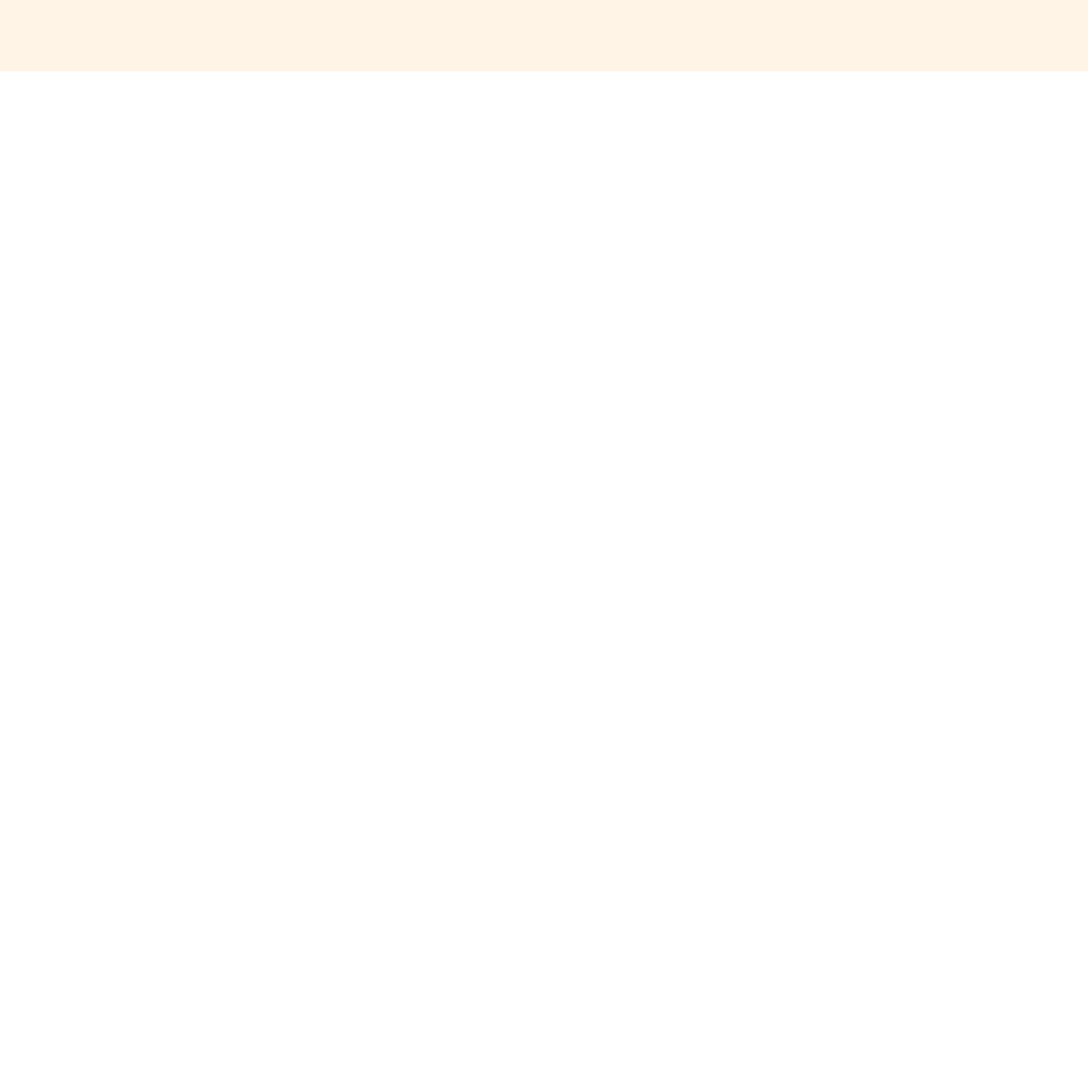
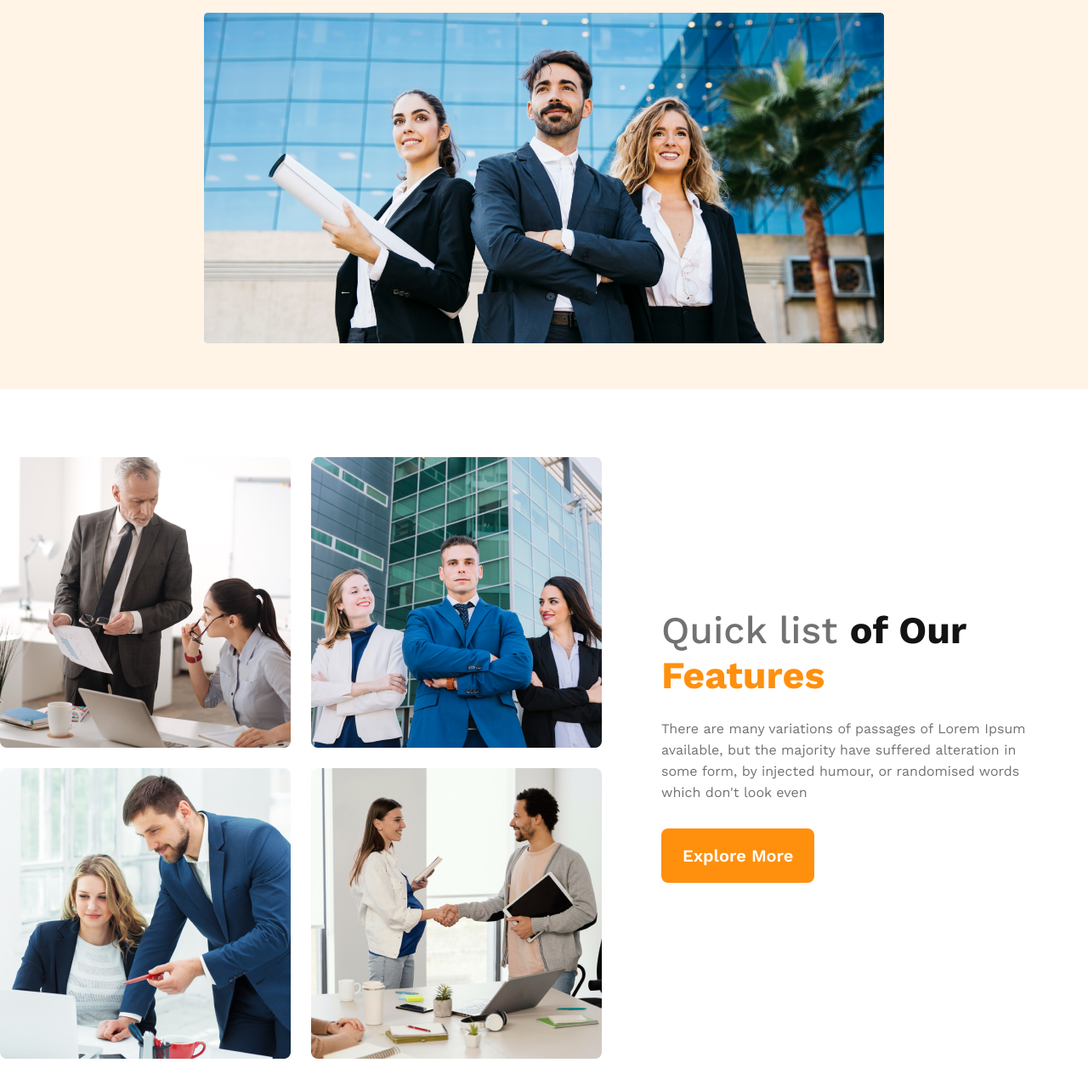
Before and after one commit to nawfs254/g3-architects, a plain HTML site: page index.html in a window 1280 px wide. Shown: the part 500-1784 px from the top of the page at 85% size. Before the commit the page ends 800 px from the top, so only its background shows below. Drawn offline with nearby package versions, Linux system fonts and the light colour scheme.

Commit message:
team section done

```diff
--- a/index.html
+++ b/index.html
@@ -24,10 +24,24 @@
                 <p>There are many variations of passages of Lorem Ipsum available, but the majority have suffered alteration in some form, by injected humour, or randomised words which don't look even</p>
                 <button class="btn-primary">Explore More</button>
             </div>
-            <img src="./g3-architects-resources/images/banner.png" alt="">
+            <img src="./resources of g3-architects/images/banner.png" alt="">
         </div>
     </header>
-    <main></main>
+    <main>
+        <div class="team-container">
+            <div class="team-container-img">
+               <img src="./resources of g3-architects/images/team1.png" alt="">
+               <img src="./resources of g3-architects/images/team2.png" alt="">
+               <img src="./resources of g3-architects/images/team3.png" alt="">
+               <img src="./resources of g3-architects/images/team4.png" alt="">
+            </div>
+            <div class="team-container-text">
+                <h1><span>Quick list </span><span>of Our </span><span>Features</span></h1>
+                <p>There are many variations of passages of Lorem Ipsum available, but the majority have suffered alteration in some form, by injected humour, or randomised words which don't look even</p>
+                <button class="btn-primary">Explore More</button>
+            </div>
+        </div>
+    </main>
     <footer></footer>
 </body>
 </html>
--- a/style.css
+++ b/style.css
@@ -1,4 +1,4 @@
-@import url('https://fonts.googleapis.com/css2?family=Work+Sans:wght@400;600;700&display=swap');
+@import url('https://fonts.googleapis.com/css2?family=Work+Sans:wght@400;500;600;700&display=swap');
 
 /* Shared styles */
 
@@ -52,6 +52,12 @@ nav{
     text-decoration: none;
 }
 
+/* main section */
+main{
+    max-width: 1400px;
+    margin: 0 auto;
+}
+
 /* banner info */
 
 .banner .bannerInfo{
@@ -76,6 +82,47 @@ nav{
     margin: 0 auto;
 }
 
+/* team section styles */
+.team-container{
+    display: flex;
+    align-items: center;
+    margin: 80px 0;
+}
+
+.team-container-img{
+    display: grid;
+    grid-template-columns: repeat(2, 1fr);
+    gap: 24px;
+}
+
+.team-container-text{
+    padding: 0 70px;
+    align-items: center;
+}
+
+.team-container-text>h1 span:first-child{
+    color: #727272;
+    font-size: 2.8rem;
+    font-weight: 500;
+}
+
+.team-container-text>h1 span:nth-child(2){
+    color: #131313;
+    font-size: 2.8rem;
+    font-weight: 700;
+}
+
+.team-container-text>h1 span:nth-child(3){
+    color: #FF900E;
+    font-size: 2.8rem;
+    font-weight: 700;
+}
+.team-container-text>p{
+    color: #727272;
+    line-height: 25px;
+    padding: 24px 0 0 0;
+}
+
 /* media queries */
 /* for small devices */
 @media screen and (max-width: 576px){
@@ -88,6 +135,16 @@ nav{
     .banner .bannerInfo{
         width: 400px;
     }
+    .team-container{
+        flex-direction: column-reverse;
+    }
+    .team-container-img{
+        padding: 20px 0;
+        grid-template-columns: 1fr;
+    }
+    .team-container-text{
+        text-align: center;
+    }
 }
 
 @media screen and (min-width: 576px) and (max-width:992px){
@@ -99,4 +156,10 @@ nav{
     }
     .banner img{
     }
+    .team-container{
+        flex-direction: column-reverse;
+    }
+    .team-container-text{
+        text-align: center;
+    }
 }
```
